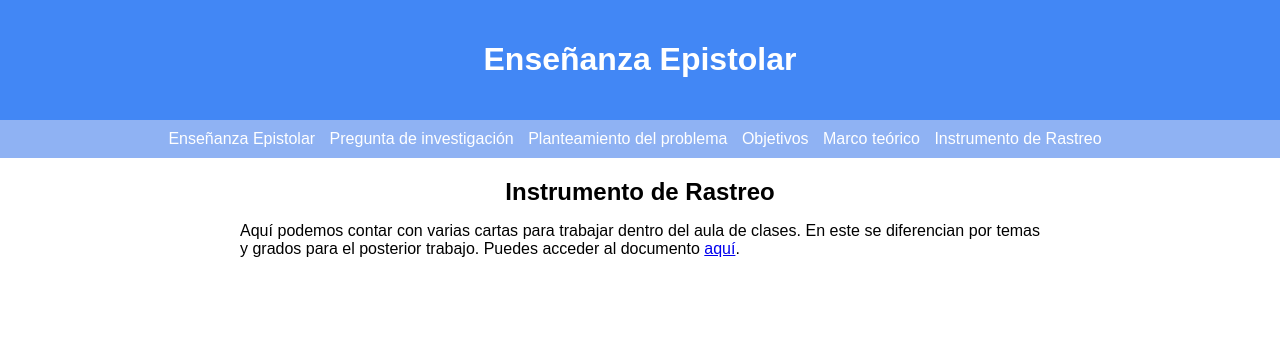
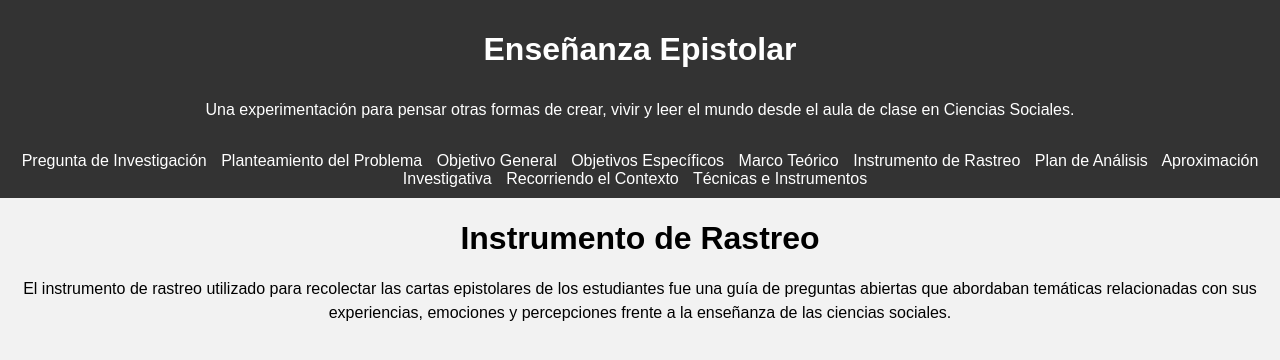
Before and after one commit to Sebsys26/Preoyecto, a plain HTML site: page index.html in a window 1280 px wide. Both pictures are taken after a click on the link "Instrumento de Rastreo". Drawn offline with Linux system fonts and the light colour scheme.

Commit message:
actualizacion

```diff
--- a/index.html
+++ b/index.html
@@ -1,183 +1,158 @@
 <!DOCTYPE html>
 <html>
 <head>
-  <meta charset="UTF-8">
   <title>Enseñanza Epistolar</title>
+
   <style>
-    /* Estilos CSS */
     body {
       font-family: Arial, sans-serif;
       margin: 0;
       padding: 0;
-      text-align: center;
+      background-color: #f2f2f2;
+      background-image: url(img/Imagen\ de\ WhatsApp\ 2023-05-23\ a\ las\ 15.39.25.jpg)
     }
 
-    header {
-      background-color: #4287f5;
-      color: #fff;
-      padding: 20px;
-      text-align: center;
-    }
-
-    nav {
-      background-color: #8fb2f3;
+    #menu {
+      background-color: #333;
       color: #fff;
       padding: 10px;
       text-align: center;
     }
 
-    nav ul {
-      list-style-type: none;
-      margin: 0;
-      padding: 0;
-    }
-
-    nav ul li {
-      display: inline;
+    .menu-link {
+      text-decoration: none;
+      color: #fff;
       margin-right: 10px;
     }
 
-    nav ul li a {
-      color: #fff;
-      text-decoration: none;
-      position: relative;
-      transition: color 0.3s ease;
+    .menu-link:hover {
+      text-decoration: underline;
     }
 
-    nav ul li a::before {
-      content: "";
-      position: absolute;
-      width: 100%;
-      height: 2px;
-      bottom: -5px;
-      left: 0;
-      background-color: #fff;
-      visibility: hidden;
-      transform: scaleX(0);
-      transition: all 0.3s ease-in-out;
+    .content {
+      display: none;
+      margin: 20px;
     }
 
-    nav ul li a:hover {
-      color: #ffcc00;
-    }
-
-    nav ul li a:hover::before {
-      visibility: visible;
-      transform: scaleX(1);
-    }
-
-    .container {
-      margin: 20px auto;
-      max-width: 800px;
+    .content.active {
+      display: block;
       text-align: center;
     }
 
-    .page-title {
-      font-size: 24px;
-      font-weight: bold;
-      margin-bottom: 10px;
+    h1 {
+      color: black;
+      margin-bottom: 20px;
+
+
     }
 
-    .content {
-      margin-bottom: 20px;
-      text-align: justify;
+    p {
+        color: black;
+        line-height: 1.5;
+        text-align: center;
+
     }
 
-    @media (max-width: 768px) {
-      .container {
-        padding: 0 20px;
-      }
-    }
-  </style>
-  <script>
-    // JavaScript para mostrar/ocultar las secciones según el enlace del menú
-    function mostrarSeccion(seccionId) {
-      var secciones = document.getElementsByClassName('seccion');
-      for (var i = 0; i < secciones.length; i++) {
-        secciones[i].style.display = 'none';
-      }
-      document.getElementById(seccionId).style.display = 'block';
+    .titulo{
+      color: white;
+      margin-bottom: 30px;
     }
 
-    window.onload = function() {
-      mostrarSeccion('intro');
-    };
-  </script>
+  </style>
 </head>
 <body>
-  <header>
-    <h1>Enseñanza Epistolar</h1>
-  </header>
-  <nav>
-    <ul>
-      <li><a href="#" onclick="mostrarSeccion('intro')">Enseñanza Epistolar</a></li>
-      <li><a href="#" onclick="mostrarSeccion('research-question')">Pregunta de investigación</a></li>
-      <li><a href="#" onclick="mostrarSeccion('problem-statement')">Planteamiento del problema</a></li>
-      <li><a href="#" onclick="mostrarSeccion('objectives')">Objetivos</a></li>
-      <li><a href="#" onclick="mostrarSeccion('theoretical-framework')">Marco teórico</a></li>
-      <li><a href="#" onclick="mostrarSeccion('tracking-instrument')">Instrumento de Rastreo</a></li>
-    </ul>
-  </nav>
-  <div class="container">
-    <section id="intro" class="seccion">
-      <h2 class="page-title">Enseñanza Epistolar</h2>
-      <div class="content">
-        <p>Una experimentación para pensar otras formas de crear, vivir y leer el mundo desde el aula de clase en Ciencias sociales.</p>
+  <div id="menu">
+    <h1 class="titulo">Enseñanza Epistolar</h1>
+    <p class="titulo" >Una experimentación para pensar otras formas de crear, vivir y leer el mundo desde el aula de clase en Ciencias Sociales.</p>
+    <a class="menu-link" href="#" data-page="pregunta-investigacion">Pregunta de Investigación</a>
+    <a class="menu-link" href="#" data-page="planteamiento-problema">Planteamiento del Problema</a>
+    <a class="menu-link" href="#" data-page="objetivos-generales">Objetivo General</a>
+    <a class="menu-link" href="#" data-page="objetivos-especificos">Objetivos Específicos</a>
+    <a class="menu-link" href="#" data-page="marco-teorico">Marco Teórico</a>
+    <a class="menu-link" href="#" data-page="instrumento-rastreo">Instrumento de Rastreo</a>
+    <a class="menu-link" href="#" data-page="plan-analisis">Plan de Análisis</a>
+    <a class="menu-link" href="#" data-page="aproximacion-investigativa">Aproximación Investigativa</a>
+    <a class="menu-link" href="#" data-page="recorriendo-contexto-cartografia">Recorriendo el Contexto</a>
+    <a class="menu-link" href="#" data-page="tecnicas-instrumentos">Técnicas e Instrumentos</a>
   </div>
-    </section>
-    <section id="research-question" class="seccion">
-      <h2 class="page-title">Pregunta de investigación</h2>
-      <div class="content">
+
+
+  <div id="pregunta-investigacion" class="content">
+    <h1>Pregunta de Investigación</h1>
     <p>¿Qué estética surge de una Educación Epistolar de las ciencias sociales basada en los signos libertarios y vitalistas en la institución educativa Jose Miguel de Restrepo y Puesta y la Institución Educativa Granjas Infantiles del grado octavo?</p>
   </div>
-    </section>
-    <section id="problem-statement" class="seccion">
-      <h2 class="page-title">Planteamiento del problema</h2>
-      <div class="content">
-        <p>Mientras habito en las diferentes instituciones me doy cuenta de que el contexto es diferente, pero la educación no se aleja mucho, pues se presentan diferentes maneras de control sobre ese sujeto que se encuentra sentado escuchando las enseñanzas que tiene un docente para dar, pero en muchos casos estas enseñanzas no se preocupan por el sujeto que está habitando el aula de clases, sino por el contenido que se debe presentar...</p>
+
+  <div id="planteamiento-problema" class="content">
+    <h1>Planteamiento del Problema</h1>
+    <p>Mientras habito en las diferentes instituciones me doy cuenta que el contexto es diferente, pero la educación no se aleja mucho, pues se presentan diferentes maneras de control sobre ese sujeto que se encuentra sentado escuchando las enseñanzas que tiene un docente para dar, pero en muchos casos estas enseñanzas no se preocupan por el sujeto que está habitando el aula de clases, sino por el contenido que se debe presentar y esto no solo lo podríamos decir desde el punto de vista de los estudiantes sino centrándonos también un poco en la cuestión de cómo el docente logra trasmitir ese conocimiento tratando de despertar el interés de sus estudiantes y que tan limitado puede estar desde la misma institución, de allí la importancia de identificar porque por medio de las cartas epistolares es posible comprender esa postura de los estudiantes frente a estos métodos de enseñanza y lo que implica, pues por medio de estas mismas es posible identificar y poder de cierta forma contribuir en ese proyecto de vida de cada estudiante, es decir, que no se limite netamente a aprender en cuanto al aporte de estas enseñanzas en su vida laboral sino la importancia dentro de su vida como un sujeto que está dentro de una sociedad.</p>
   </div>
-    </section>
-    <section id="objectives" class="seccion">
-      <h2 class="page-title">Objetivos</h2>
-      <h3>Objetivo general:</h3>
-      <div class="content">
+
+  <div id="objetivos-generales" class="content">
+    <h1>Objetivo General</h1>
     <p>Mapear una enseñanza epistolar de las ciencias sociales basada en signos hedonistas realizada en dos Instituciones Educativas del Municipio de Copacabana, a través de pistas metodológicas derivadas de la Cartografía, con el fin de pensar otras formas de crear, vivir y leer el mundo desde el aula de clase.</p>
   </div>
-      <h3>Objetivos específicos:</h3>
-      <div class="content">
+
+  <div id="objetivos-especificos" class="content">
+    <h1>Objetivos Específicos</h1>
+    <p>
       <ul>
         <li>Descubrir los signos hedonistas presentes en las cartas con potencial didáctico para el grado octavo en el área de Ciencias Sociales.</li>
         <li>Leer los signos hedonistas presentes en las cartas realizadas por estudiantes de dos Instituciones Educativas del municipio de Copacabana.</li>
         <li>Escribir las otras formas de crear, vivir y leer el mundo desde el aula producidas a partir de la experimentación de la enseñanza epistolar de las ciencias sociales.</li>
       </ul>
+    </p>
   </div>
-    </section>
-    <section id="theoretical-framework" class="seccion">
-      <h2 class="page-title">Marco teórico</h2>
-      <div class="content">
-        <p>Estética: Farina y Albernaz (2017) lo explican como la sensibilidad de la subjetividad "Tienen que ver con un proceso de formación estética. Es decir, con un proceso de formación de los modos de ver, oír y decir, de los modos de ubicarse en la realidad, que configuran a una subjetividad." (P.p. 116).</p>
-        <p>Signos: Gallo (2017) "Enseñar y aprender consiste básicamente en ofrecer e interpretar los signos que emiten las cosas" (P.p. 200) teniendo como propósito de nuestro trabajo entender los momentos que brindan las interacciones educativas.</p>
-        <p>El género Epistolar: "La epístola es, indudablemente, capaz de crear actos de comunicación de manera homologable a la simple conversación oral por medio de determinados actos elocutivos de distinta índole. Y de igual manera si la consideramos a partir de la modalidad interaccional del acto de la comunicación puede ser concebida como apertura a una secuencia conversacional" (Roca Sierra, M. 1990, 327. Las cursivas son nuestras).</p>
+
+  <div id="marco-teorico" class="content">
+    <h1>Marco Teórico</h1>
+    <p>Estética: Farina y Albernaz (2017) lo explican como la sensibilidad de la subjetividad "Tienen que ver con un proceso de formación estética. Es decir, con un proceso de formación de los modos de ver, oír y decir, de los modos de ubicarse en la realidad, que configuran a una subjetividad" (p.p. 116).</p>
+    <p>Signos: Gallo (2017) "Enseñar y aprender consiste básicamente en ofrecer e interpretar los signos que emiten las cosas" (p.p. 67).</p>
+    <p>Hedonismo: Farina y Albernaz (2017) lo expresan como una forma de vida que se genera desde el cuerpo, desde la posibilidad de disfrute sin limitaciones, sin prejuicios, "como una opción de vida que desafía el pensamiento económico productivista y el político con poder, busca otros modos de vida, otros flujos de subjetividad y corporalidad" (p.p. 22).</p>
+    <p>Cartografía: Gallo (2017) "La cartografía es un ejercicio de escritura territorial que opera con signos que generan movimientos afectivos. El recorrido que se plantea no sigue una línea cronológica y espacial sino que es un movimiento que se basa en la desobediencia al pensar hegemónico y homogéneo" (p.p. 19).</p>
   </div>
-    </section>
-    <section id="tracking-instrument" class="seccion">
-      <h2 class="page-title">Instrumento de Rastreo</h2>
-      <div class="content">
-        <p>Aquí podemos contar con varias cartas para trabajar dentro del aula de clases. En este se diferencian por temas y grados para el posterior trabajo. Puedes acceder al documento <a href="https://docs.google.com/spreadsheets/d/1pXzw-Y7hyTXULSsgWx3pZKQapp4hbrzl/edit#gid=1204839693">aquí</a>.</p>
+
+  <div id="instrumento-rastreo" class="content">
+    <h1>Instrumento de Rastreo</h1>
+    <p>El instrumento de rastreo utilizado para recolectar las cartas epistolares de los estudiantes fue una guía de preguntas abiertas que abordaban temáticas relacionadas con sus experiencias, emociones y percepciones frente a la enseñanza de las ciencias sociales.</p>
   </div>
-    </section>
+
+  <div id="plan-analisis" class="content">
+    <h1>Plan de Análisis</h1>
+    <p>El análisis de las cartas epistolares se realizó mediante una lectura detallada y se identificaron los signos hedonistas presentes en cada una de ellas. Posteriormente, se agruparon los signos por categorías y se realizaron reflexiones y conexiones entre ellos para identificar patrones y posibles líneas de acción pedagógica.</p>
   </div>
+
+  <div id="aproximacion-investigativa" class="content">
+    <h1>Aproximación Investigativa</h1>
+    <p>La investigación se llevó a cabo en dos Instituciones Educativas del Municipio de Copacabana, donde se implementó la enseñanza epistolar en el área de Ciencias Sociales con estudiantes de grado octavo. Se recolectaron cartas epistolares escritas por los estudiantes como respuesta a preguntas abiertas sobre su experiencia en el aula y su percepción de la enseñanza.</p>
+  </div>
+
+  <div id="recorriendo-contexto-cartografia" class="content">
+    <h1>Recorriendo el Contexto</h1>
+    <p>El recorrido por el contexto se realizó a través de la lectura y análisis de las cartas epistolares, buscando identificar los signos hedonistas presentes en ellas y reflexionando sobre su significado en el contexto de la enseñanza de las ciencias sociales. Se realizaron conexiones y asociaciones entre los signos encontrados para construir una representación cartográfica del contexto.</p>
+  </div>
+
+  <div id="tecnicas-instrumentos" class="content">
+    <h1>Técnicas e Instrumentos</h1>
+    <p>Las técnicas utilizadas fueron la recolección de cartas epistolares y la lectura y análisis de las mismas. Como instrumento se utilizó una guía de preguntas abiertas para rastrear las experiencias y percepciones de los estudiantes en relación con la enseñanza de las ciencias sociales.</p>
+  </div>
+
   <script>
-    // JavaScript para centrar el texto verticalmente y ocultar las secciones
-    window.onload = function() {
-      mostrarSeccion('intro');
-      var container = document.getElementsByClassName('container')[0];
-      var secciones = document.getElementsByClassName('seccion');
-      for (var i = 0; i < secciones.length; i++) {
-        secciones[i].style.display = 'none';
-      }
-      container.style.display = 'block';
-    };
+    const menuLinks = document.querySelectorAll('.menu-link');
+    const contentSections = document.querySelectorAll('.content');
+
+    menuLinks.forEach((link) => {
+      link.addEventListener('click', (e) => {
+        e.preventDefault();
+        const page = link.getAttribute('data-page');
+        const content = document.getElementById(page);
+
+        contentSections.forEach((section) => {
+          section.classList.remove('active');
+        });
+
+        content.classList.add('active');
+      });
+    });
   </script>
 </body>
 </html>
```
Lines whose indentation alone changed are shown as unchanged.
